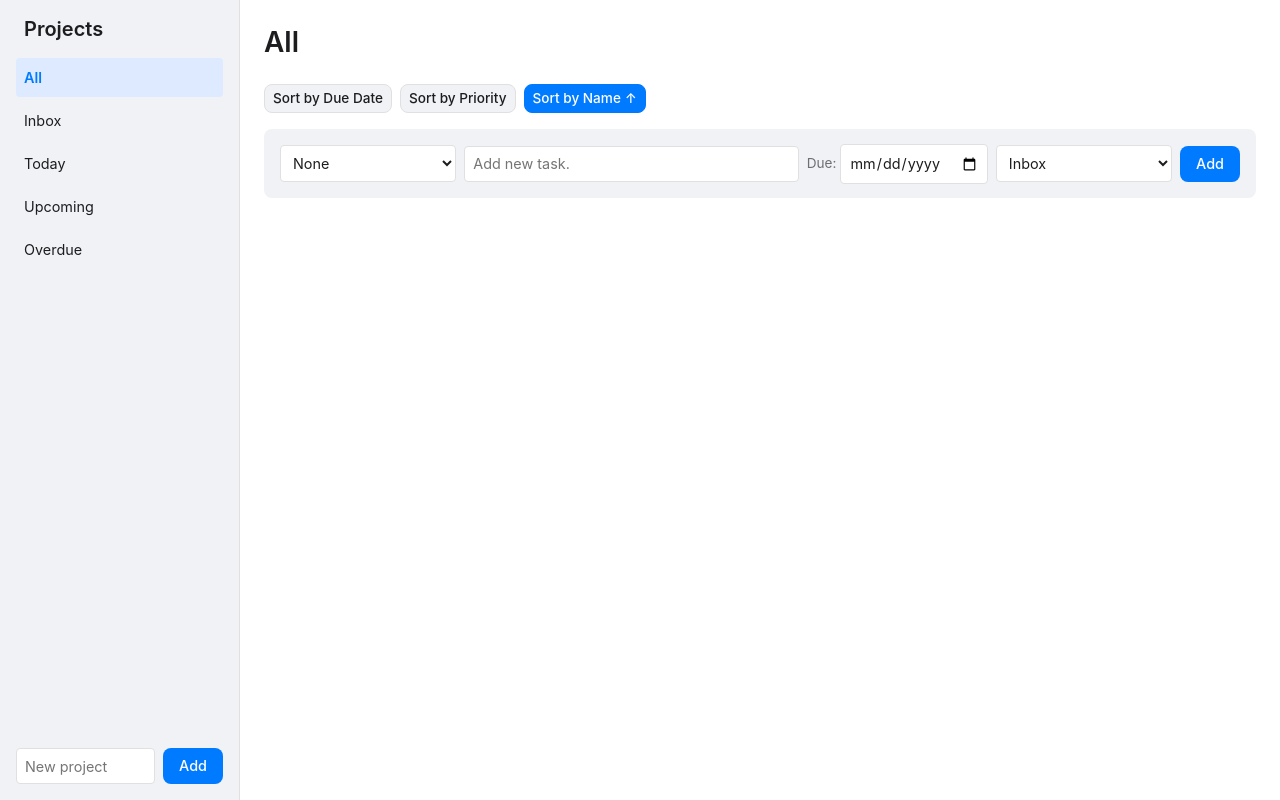
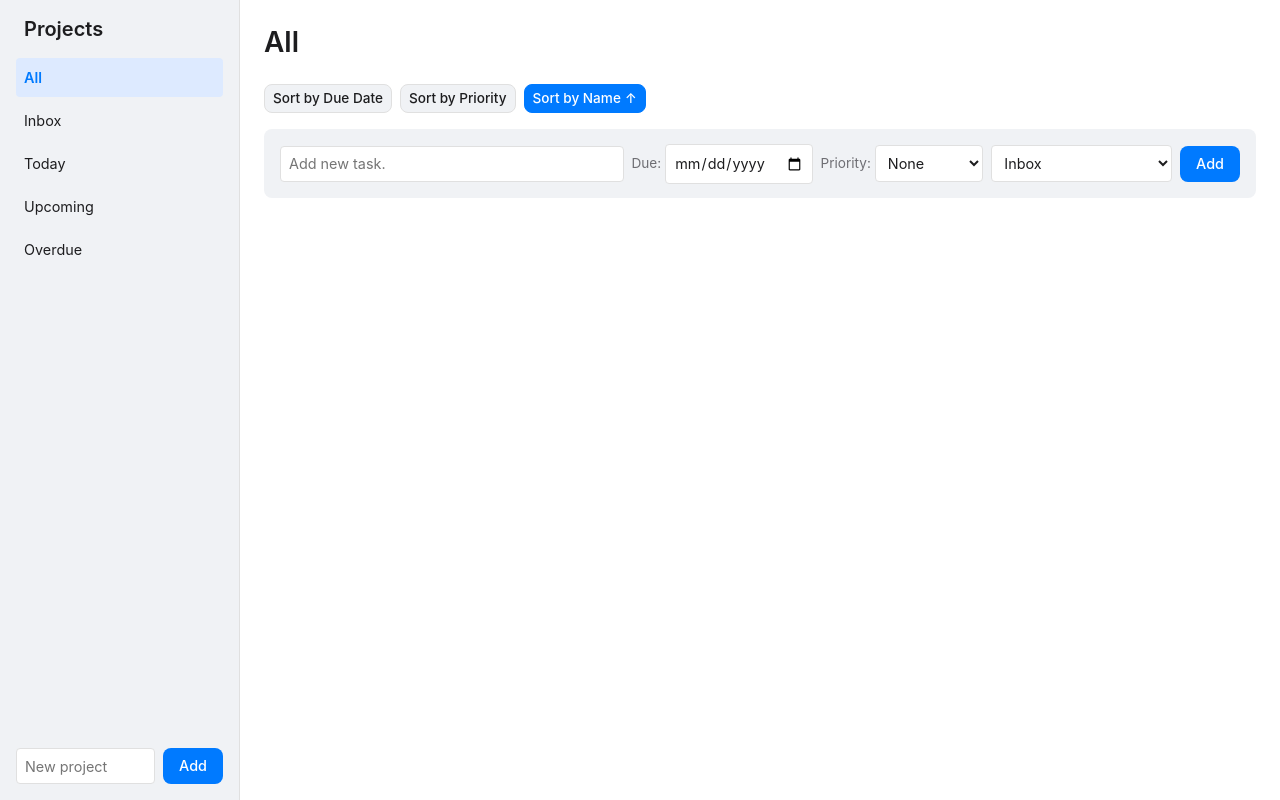
Before and after one commit to jasonsoprovich/odin-todo-list, a website built with webpack: page src/index.html in a window 1280 px wide. Built offline with nearby package versions, Linux system fonts and the light colour scheme.

Commit message:
style: rearrage task input layout order

```diff
--- a/src/index.html
+++ b/src/index.html
@@ -35,13 +35,6 @@
         </div>
 
         <form id="todo-form" class="todo-form">
-          <select id="todo-priority" aria-label="priority">
-            <option value="" selected>None</option>
-            <option value="Low">Low</option>
-            <option value="Medium">Medium</option>
-            <option value="High">High</option>
-          </select>
-
           <input
             type="text"
             id="todo-input"
@@ -53,6 +46,16 @@
             Due:
             <input type="date" id="todo-due" />
           </label>
+          <label for="todo-priority" class="todo-priority-label">
+            Priority:
+            <select id="todo-priority" aria-label="priority">
+              <option value="" selected>None</option>
+              <option value="Low">Low</option>
+              <option value="Medium">Medium</option>
+              <option value="High">High</option>
+            </select>
+          </label>
+
           <select id="todo-project" name="todo-project"></select>
           <button type="submit">Add</button>
         </form>
--- a/src/styles.css
+++ b/src/styles.css
@@ -297,7 +297,8 @@ button.delete-project-btn:focus,
   min-width: 200px;
   height: 2.25rem;
 }
-.todo-form > .todo-due-label {
+.todo-form > .todo-due-label,
+.todo-form > .todo-priority-label {
   display: inline-flex;
   align-items: center;
   flex: 1;
```
